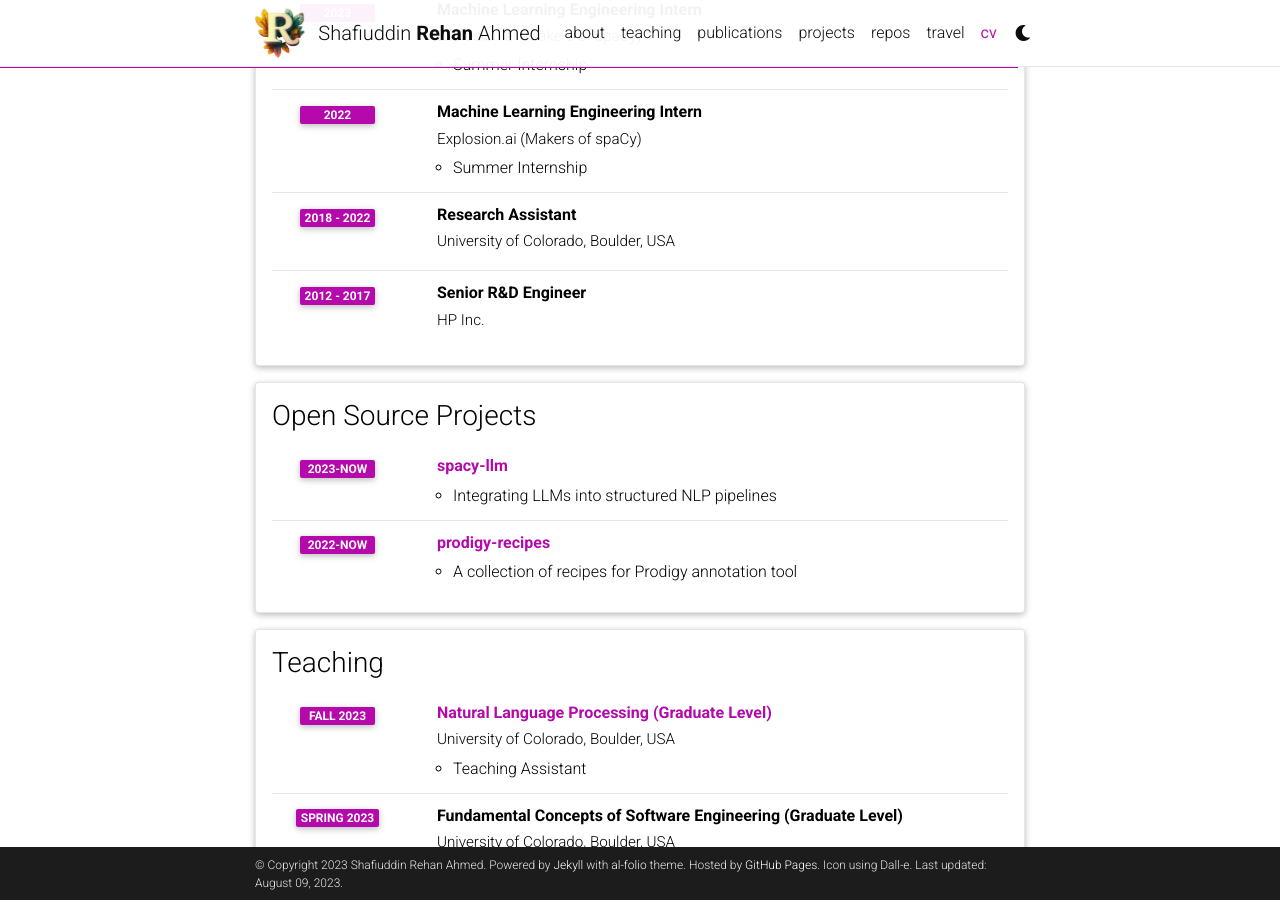
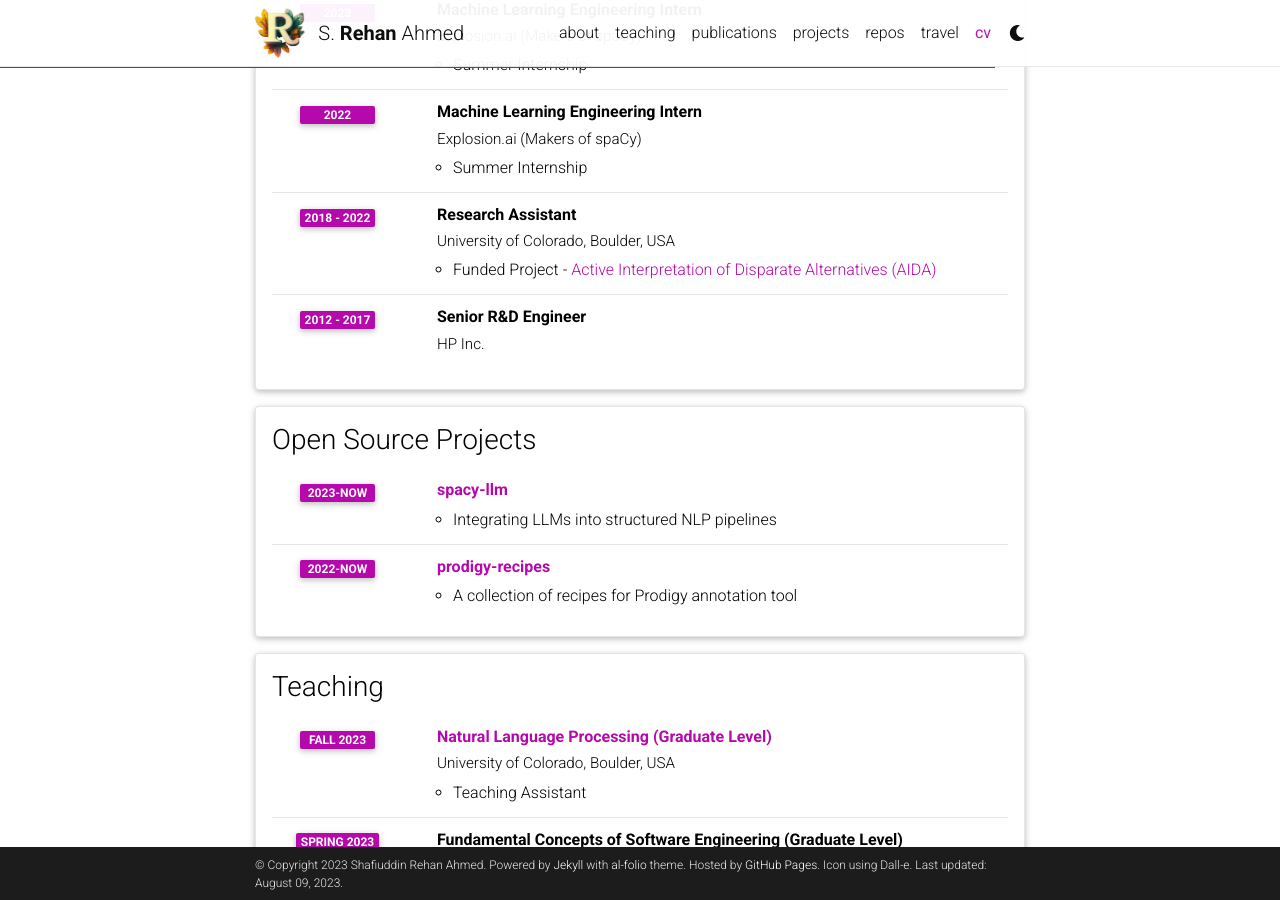
Before and after one commit to ahmeshaf/ahmeshaf.github.io, a Jekyll site: the page built from _pages/cv.md, in a window 1280 px wide and 900 px high, scrolled down 831 px. Built offline with Jekyll 4.4.1, drawn with Linux system fonts in a browser that asks for light colours; comment, search, counter and statistics services are not loaded; a style sheet for code colours, icons or effects is not loaded.

Commit message:
added RA Project

```diff
--- a/_data/cv.yml
+++ b/_data/cv.yml
@@ -47,6 +47,7 @@
     - title: Research Assistant
       institution: University of Colorado, Boulder, USA
       year: 2018 - 2022
+      description: Funded Project - <a href="https://www.darpa.mil/program/active-interpretation-of-disparate-alternatives">Active Interpretation of Disparate Alternatives (AIDA)</a>
 
     - title: Senior R&D Engineer
       institution: HP Inc.
--- a/_includes/header.html
+++ b/_includes/header.html
@@ -12,7 +12,7 @@
           <a class="navbar-brand title font-weight-lighter" href="{{ site.baseurl }}/" style="padding-left: 10pt">
             {%- if site.title == "blank" -%}
               {%- if site.first_name -%}
-                Shafiuddin <span class="font-weight-bold">Rehan&nbsp;</span>
+                S. <span class="font-weight-bold">Rehan&nbsp;</span>
               {%- endif -%}
               {%- if site.middle_name -%}
                 {{- site.middle_name -}}&nbsp;
```
